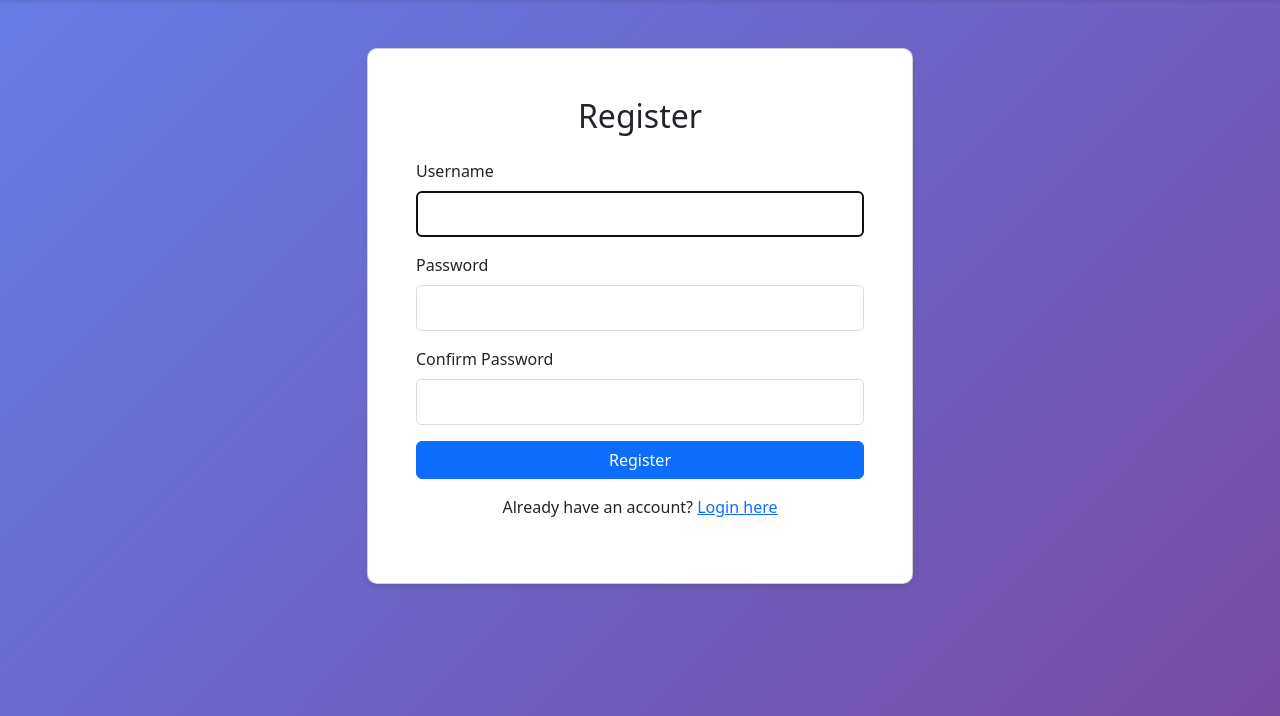
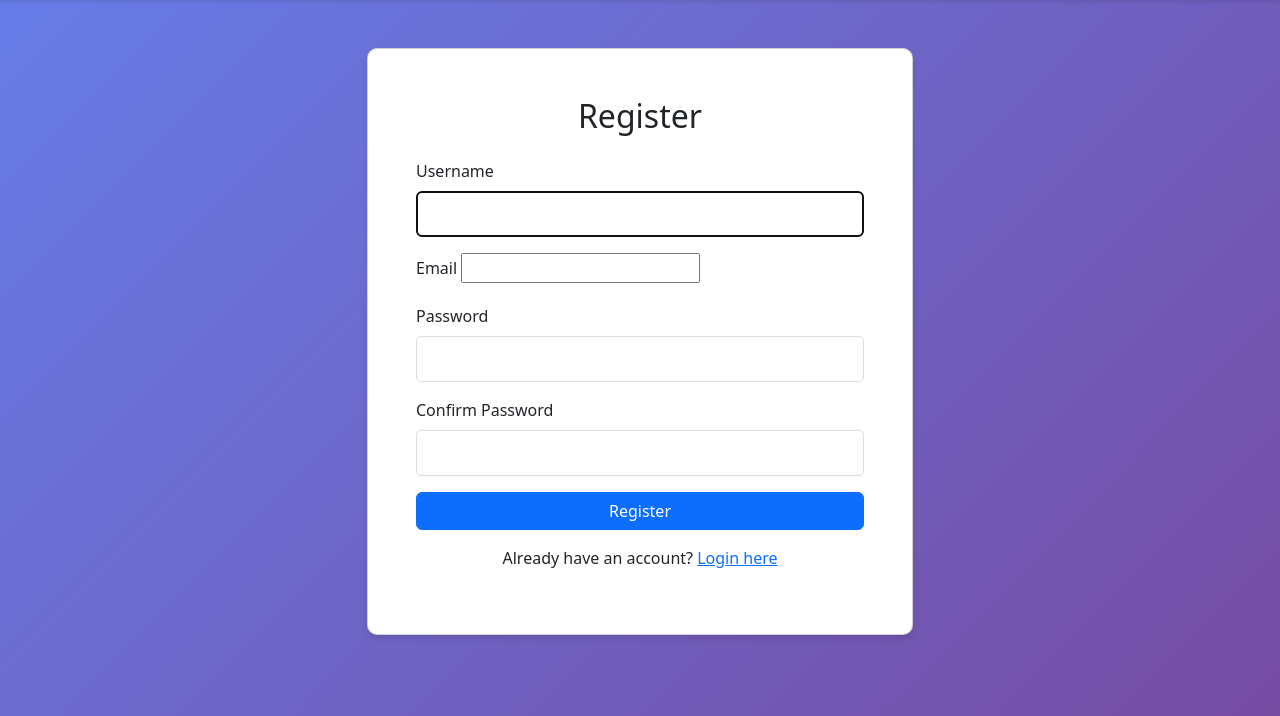
Before and after one commit to yassine007C/comi, a Django app: page /accounts/register/ in a window 1280 px wide. Shown: the part 56-772 px from the top of the page. Run offline with Django 5.2, Linux system fonts and the light colour scheme.

Commit message:
Update register.html

```diff
--- a/templates/accounts/register.html
+++ b/templates/accounts/register.html
@@ -15,6 +15,13 @@
                         {{ form.username }}
                         {% if form.username.errors %}
                             <div class="text-danger">{{ form.username.errors }}</div>
+                        {% endif %}
+                    </div>
+                    <div class="mb-3">
+                        <label for="{{ form.email.id_for_label }}" class="form-label">Email</label>
+                        {{ form.email }}
+                        {% if form.email.errors %}
+                            <div class="text-danger">{{ form.email.errors }}</div>
                         {% endif %}
                     </div>
                     <div class="mb-3">
```
